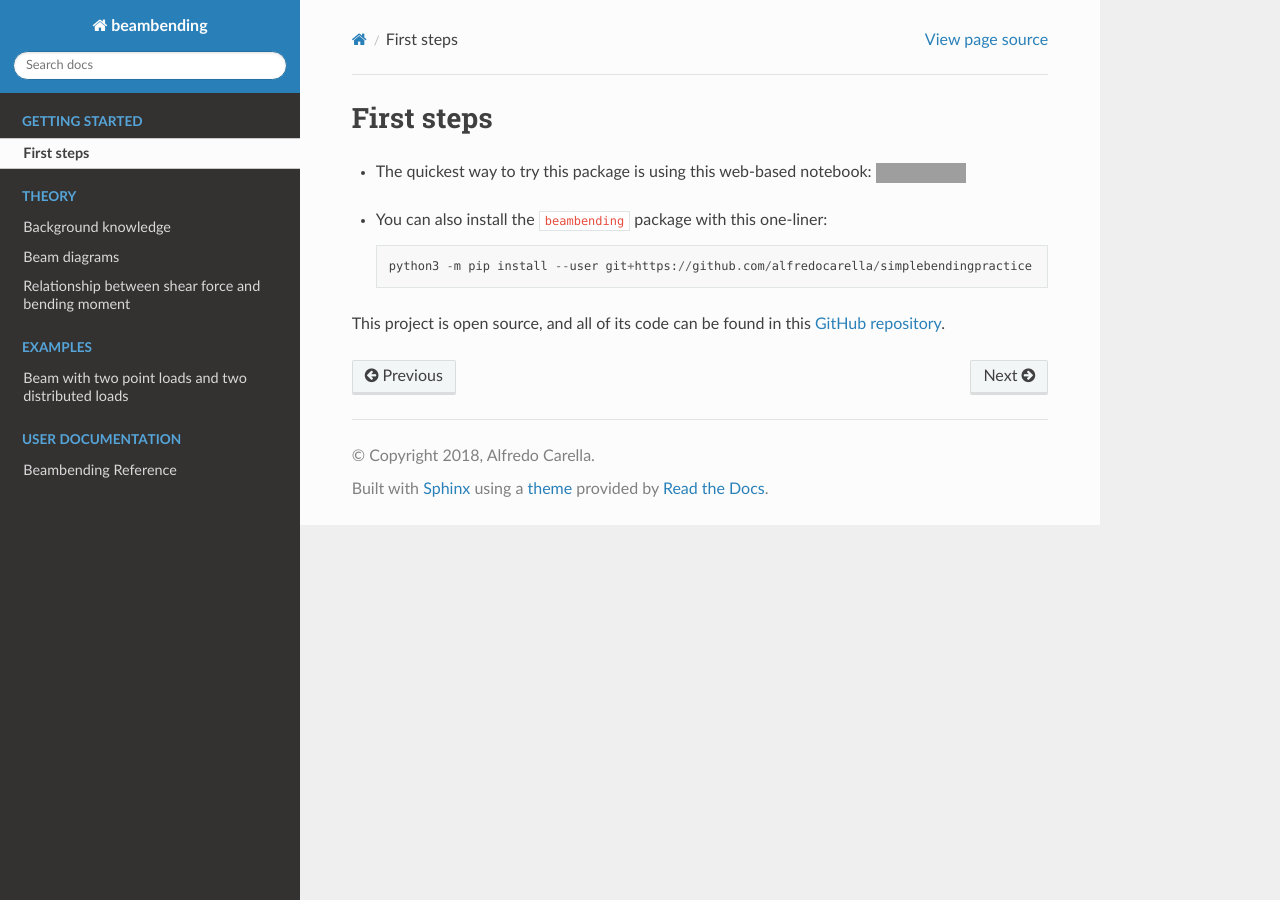
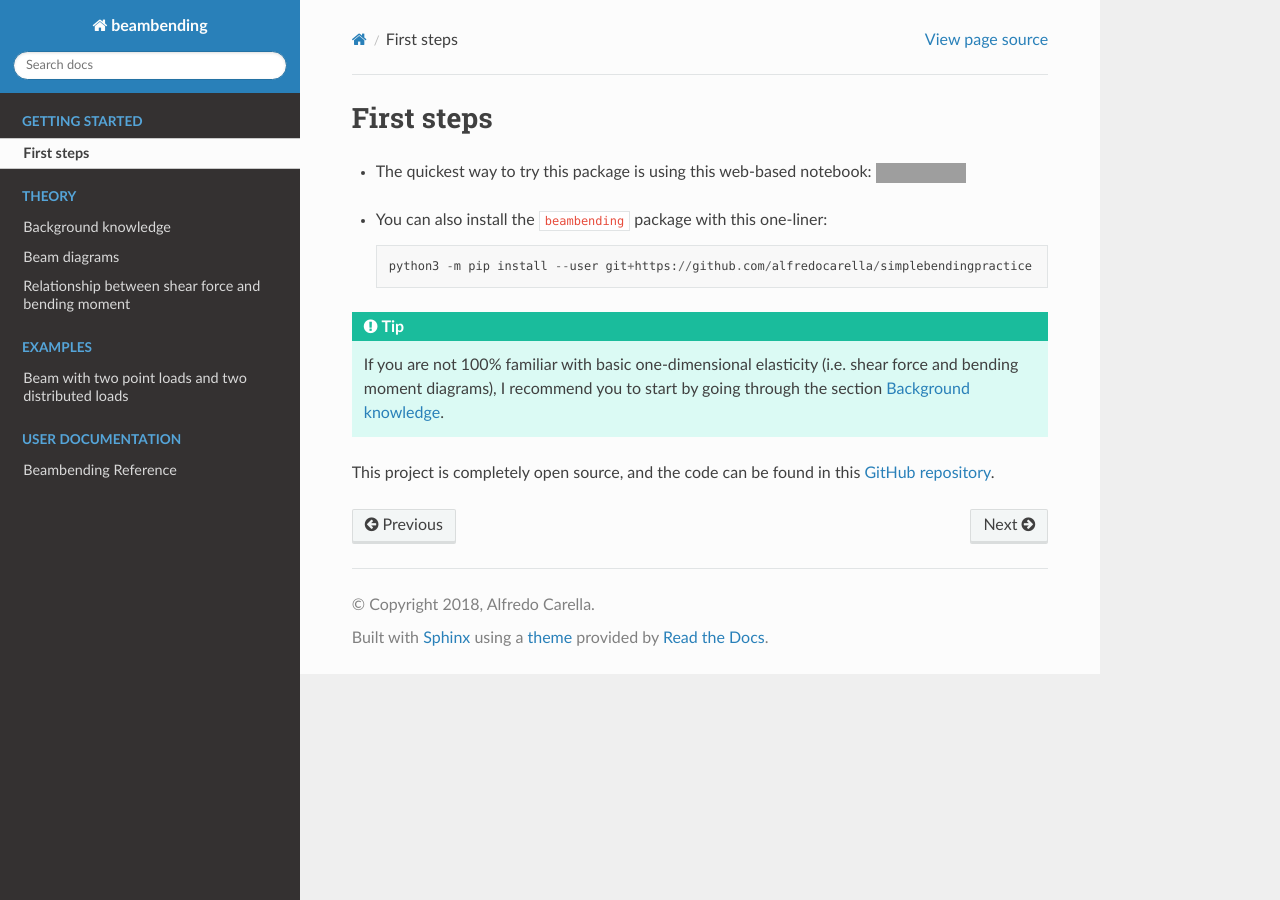
Before and after one commit to alfredocarella/simplebendingpractice, a Sphinx documentation site: the page built from docs/source/installation.rst, in a window 1280 px wide. Built offline with Sphinx 7.4.7 and the Read the Docs theme 2.0.0, drawn with Linux system fonts in a browser that asks for light colours; grey boxes are pictures that could not be loaded.

Commit message:
Do minor update to documentation

```diff
--- a/docs/source/background.rst
+++ b/docs/source/background.rst
@@ -1,3 +1,5 @@
+.. _background:
+
 Background knowledge
 --------------------
 
--- a/docs/source/installation.rst
+++ b/docs/source/installation.rst
@@ -13,5 +13,7 @@ First steps
 
     python3 -m pip install --user git+https://github.com/alfredocarella/simplebendingpractice
 
-This project is open source, and all of its code can be found in this `GitHub repository
+.. tip:: If you are not 100% familiar with basic one-dimensional elasticity (i.e. shear force and bending moment diagrams), I recommend you to start by going through the section :ref:`background`.
+
+This project is completely open source, and the code can be found in this `GitHub repository
 <https://github.com/alfredocarella/simplebendingpractice>`_.
```
